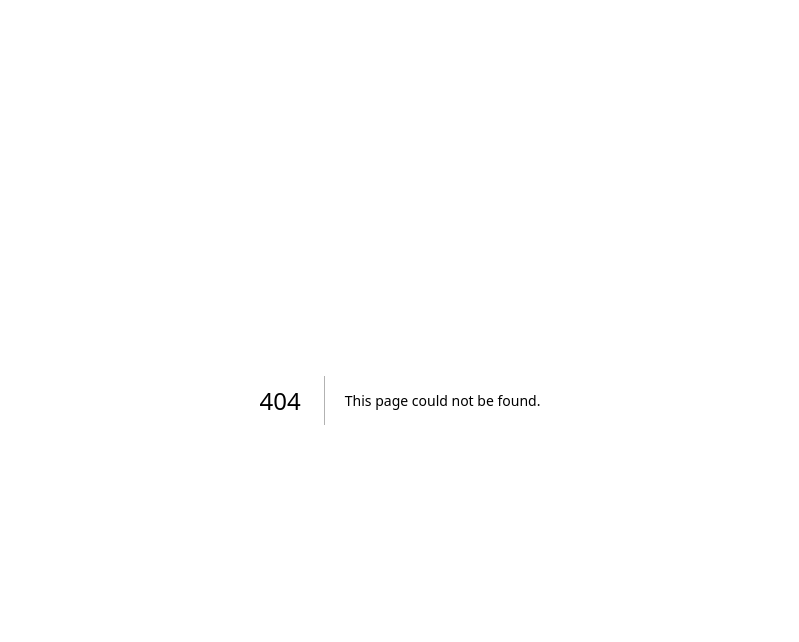
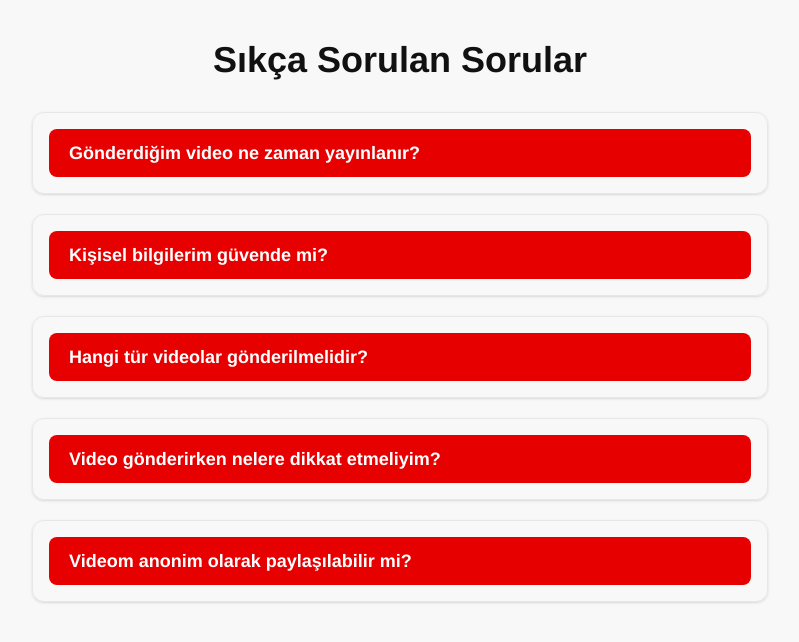
Before and after one commit to GurhanAksoy/tavizyok-website, a Next.js app: page /sss in a window 1280 px wide. Before the commit this address had no page. Shown: the top 642 px of the page, without its empty margins (240-1039 px from the left). Built offline with nearby package versions, Linux system fonts and the light colour scheme.

Commit message:
Create page.js

```diff
--- /dev/null
+++ b/src/app/sss/page.js
@@ -0,0 +1,61 @@
+// pages/sss.tsx
+import Head from "next/head";
+import { useState } from "react";
+
+const sorular = [
+  {
+    soru: "Gönderdiğim video ne zaman yayınlanır?",
+    cevap: "Videonuz ekibimiz tarafından incelenir. Uygun bulunursa 24-48 saat içinde sosyal medya hesaplarımızda yayınlanır.",
+  },
+  {
+    soru: "Kişisel bilgilerim güvende mi?",
+    cevap: "Evet. Tüm kişisel verileriniz KVKK kapsamında korunur, kesinlikle üçüncü kişilerle paylaşılmaz.",
+  },
+  {
+    soru: "Hangi tür videolar gönderilmelidir?",
+    cevap: "Hukuka, kamu düzenine veya insan haklarına aykırı durumları belgeleyen, toplum yararına içerikler gönderilmelidir.",
+  },
+  {
+    soru: "Video gönderirken nelere dikkat etmeliyim?",
+    cevap: "Net görüntü, mümkünse tarih ve konum bilgisi, kısa ve tarafsız anlatım önemlidir.",
+  },
+  {
+    soru: "Videom anonim olarak paylaşılabilir mi?",
+    cevap: "Evet. Dilerseniz kimliğiniz gizli tutularak videonuz anonim olarak yayınlanır.",
+  },
+];
+
+export default function SSS() {
+  const [acikIndex, setAcikIndex] = useState<number | null>(null);
+
+  const toggle = (index: number) => {
+    setAcikIndex(acikIndex === index ? null : index);
+  };
+
+  return (
+    <>
+      <Head>
+        <title>SSS | TAVİZ YOK</title>
+        <meta name="description" content="TAVİZ YOK hakkında en çok merak edilen sorular ve cevapları bu sayfada." />
+      </Head>
+      <main className="max-w-3xl mx-auto px-4 py-10">
+        <h1 className="text-4xl font-bold text-center mb-8">Sıkça Sorulan Sorular</h1>
+        <div className="space-y-5">
+          {sorular.map((item, index) => (
+            <div key={index} className="border border-gray-200 rounded-xl shadow-sm p-4">
+              <button
+                onClick={() => toggle(index)}
+                className="w-full text-left text-lg font-medium focus:outline-none"
+              >
+                {item.soru}
+              </button>
+              {acikIndex === index && (
+                <p className="mt-3 text-gray-700">{item.cevap}</p>
+              )}
+            </div>
+          ))}
+        </div>
+      </main>
+    </>
+  );
+}
```
